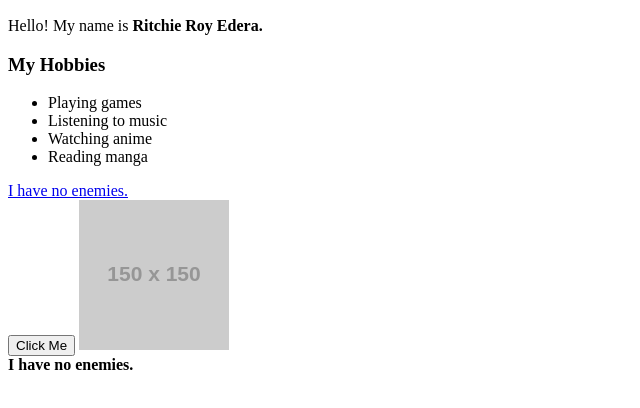
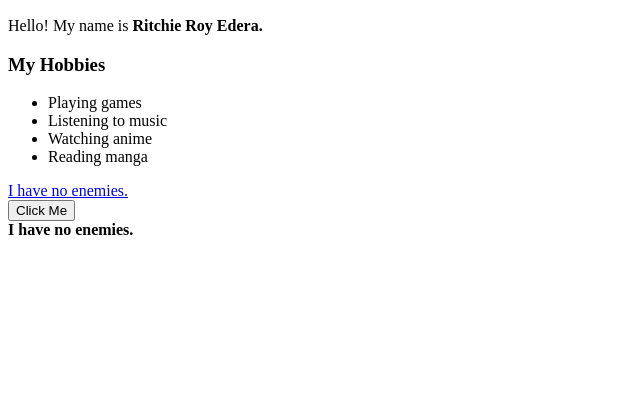
Before and after one commit to ritchieroyedera-byte/IT-110-EDERA, a plain HTML site: page index.html in a window 1280 px wide. Shown: the part 110-518 px from the top of the page, without its empty margins (0-640 px from the left). Drawn offline with Linux system fonts and the light colour scheme; placeholder pictures from the web are drawn by us.

Commit message:
Remove placeholder image

```diff
--- a/index.html
+++ b/index.html
@@ -27,7 +27,6 @@
 
     <button>Click Me</button>
 
-    <img src="https://via.placeholder.com/150" alt="Peace">
 
     <div>
         <strong>I have no enemies.</strong>
```
